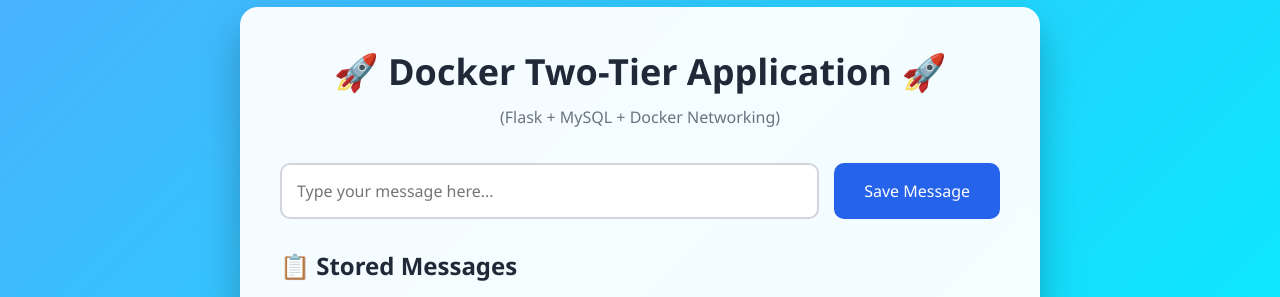
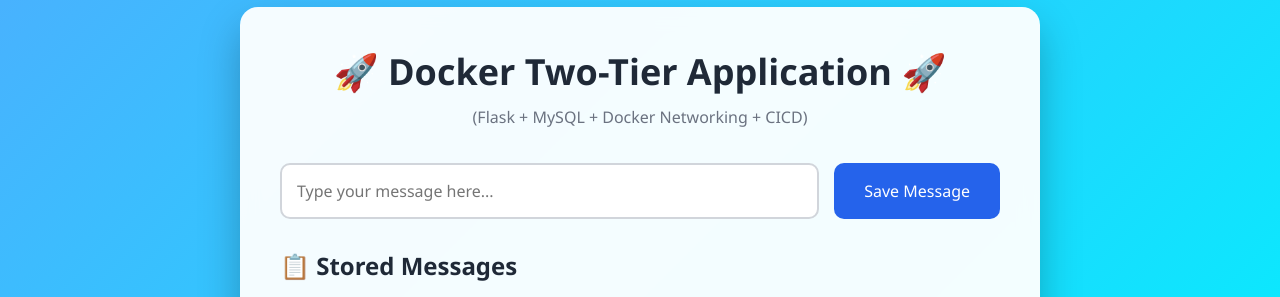
Before and after one commit to syedfaraz1/two-tier-app, a Flask app: page / in a window 1280 px wide. Shown: the part 178-475 px from the top of the page. Run offline with Flask 3, Linux system fonts and the light colour scheme; data that the repository does not hold is empty.

Commit message:
Update index.html

```diff
--- a/templates/index.html
+++ b/templates/index.html
@@ -14,7 +14,7 @@
     <h1> 🚀 Docker Two-Tier Application 🚀</h1>
 
     <p class="subtitle">
-        (Flask + MySQL + Docker Networking)
+        (Flask + MySQL + Docker Networking + CICD)
     </p>
 
     <form method="POST">
```
